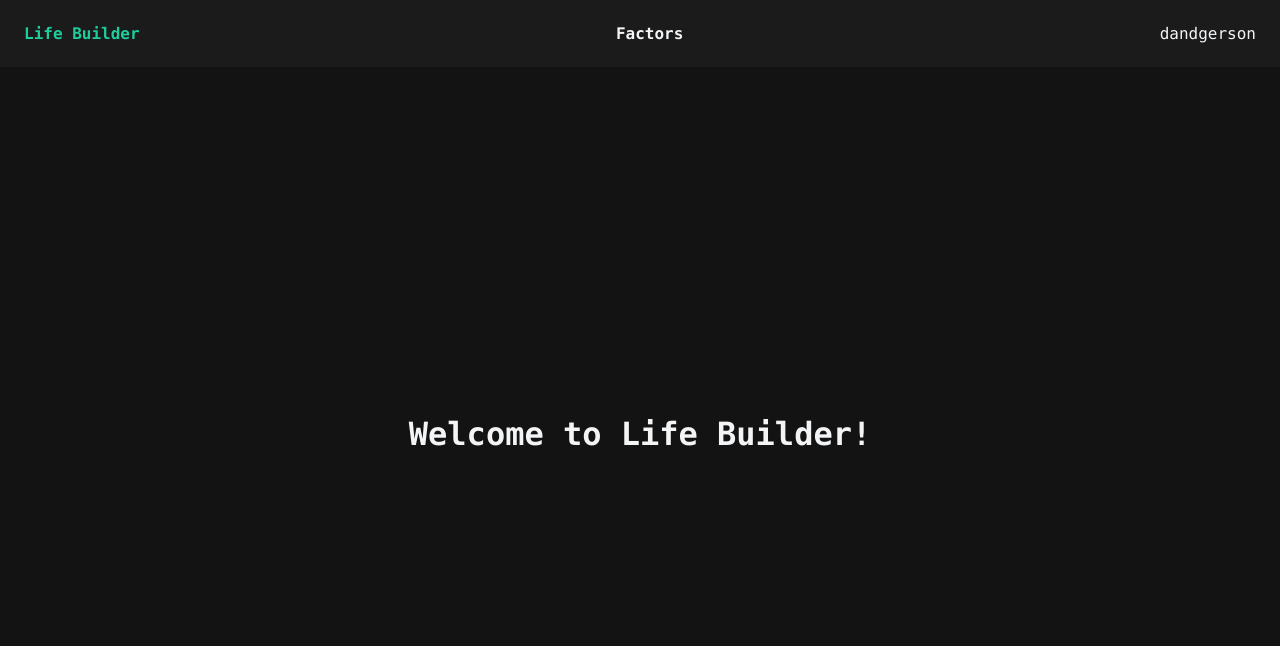
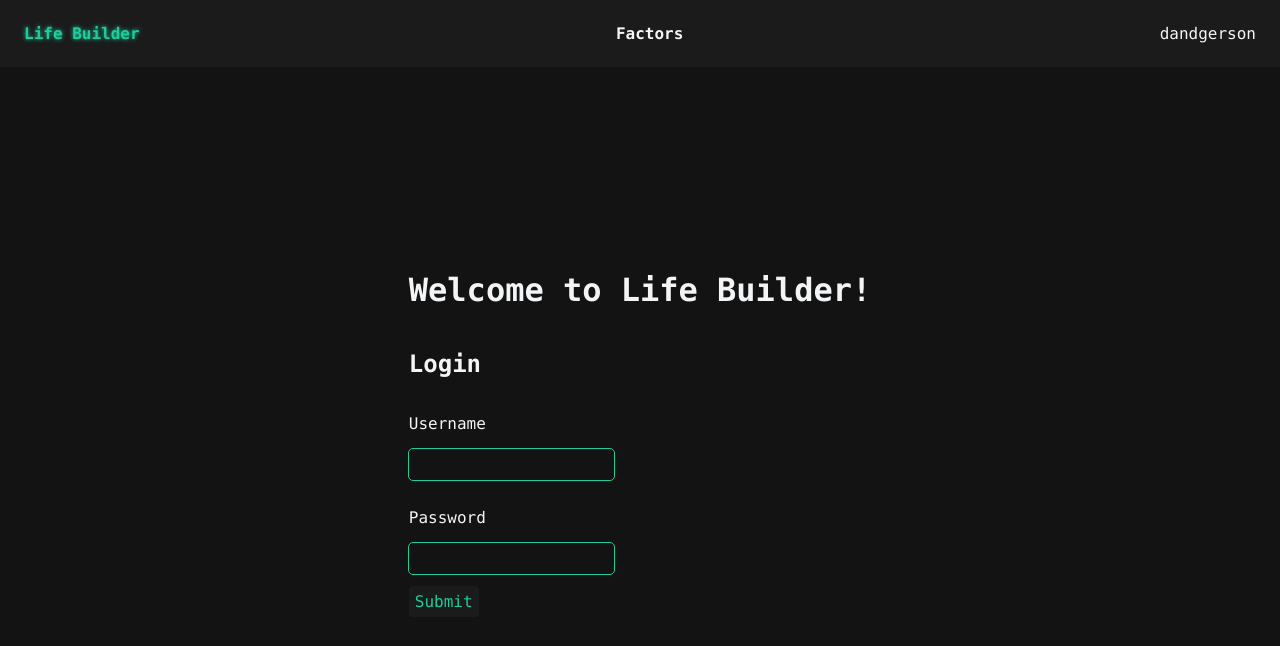
Before and after one commit to dandgerson/life-struggler, a React (Create React App) app: page / in a window 1280 px wide. Shown: the top 646 px of the page. Built offline with nearby package versions, Linux system fonts and the light colour scheme.

Commit message:
add Login

```diff
--- a/src/App/App.module.scss
+++ b/src/App/App.module.scss
@@ -27,6 +27,7 @@
 
     &-active {
       color: var(--accent);
+      text-shadow: 0px 0px 4px var(--accent);
     }
   }
 }
--- /dev/null
+++ b/src/App/components/Login/Login.module.scss
@@ -0,0 +1,37 @@
+.root {
+  display: flex;
+  flex-direction: column;
+
+  form {
+    display: flex;
+    flex-direction: column;
+    gap: 12px;
+  }
+
+  input {
+    outline: 1px solid var(--accent);
+    border-radius: 4px;
+    padding: 6px;
+    transition: box-shadow var(--transition-props);
+    color: var(--text-secondary);
+
+    &:focus {
+      box-shadow: 0px 0px 8px 0px var(--accent);
+    }
+  }
+
+  button {
+    display: block;
+    border-radius: 4px;
+    background-color: var(--background-dimmed);
+    color: var(--accent);
+    padding: 6px;
+    cursor: pointer;
+    transition: box-shadow var(--transition-props), outline var(--transition-props);
+
+    &:hover {
+      box-shadow: 0px 0px 4px 0px var(--accent);
+      outline: 1px solid var(--accent);
+    }
+  }
+}
--- /dev/null
+++ b/src/App/components/Login/index.jsx
@@ -0,0 +1,26 @@
+import s from './Login.module.scss'
+
+const Login = () => {
+  return (
+    <div className={s.root}>
+      <h2>Login</h2>
+
+      <form>
+        <label>
+          <p>Username</p>
+          <input type='text' />
+        </label>
+        <label>
+          <p>Password</p>
+          <input type='text' />
+        </label>
+        <div>
+          <button type='submit'>Submit</button>
+        </div>
+      </form>
+    </div>
+  )
+}
+
+
+export default Login
--- a/src/index.jsx
+++ b/src/index.jsx
@@ -5,6 +5,7 @@ import 'styles/index.scss';
 import App from 'App';
 import reportWebVitals from './reportWebVitals';
 import Factors from 'App/components/Factors';
+import Login from 'App/components/Login'
 
 ReactDOM.render(
   <React.StrictMode>
@@ -14,7 +15,11 @@ ReactDOM.render(
           <Route
             index
             element={(
-              <h1>Welcome to Life Builder!</h1>
+              <div>
+                <h1>Welcome to Life Builder!</h1>
+
+                <Login />
+              </div>
             )}
           />
           <Route path='/factors' element={<Factors />} />
--- a/src/styles/_global.scss
+++ b/src/styles/_global.scss
@@ -73,6 +73,14 @@ h6 {
   font-weight: bold;
 }
 
+p {
+  display: block;
+  margin-top: 1em;
+  margin-bottom: 1em;
+  margin-left: 0;
+  margin-right: 0;
+}
+
 code {
   font-family: source-code-pro, Menlo, Monaco, Consolas, 'Courier New', monospace;
 }
```
